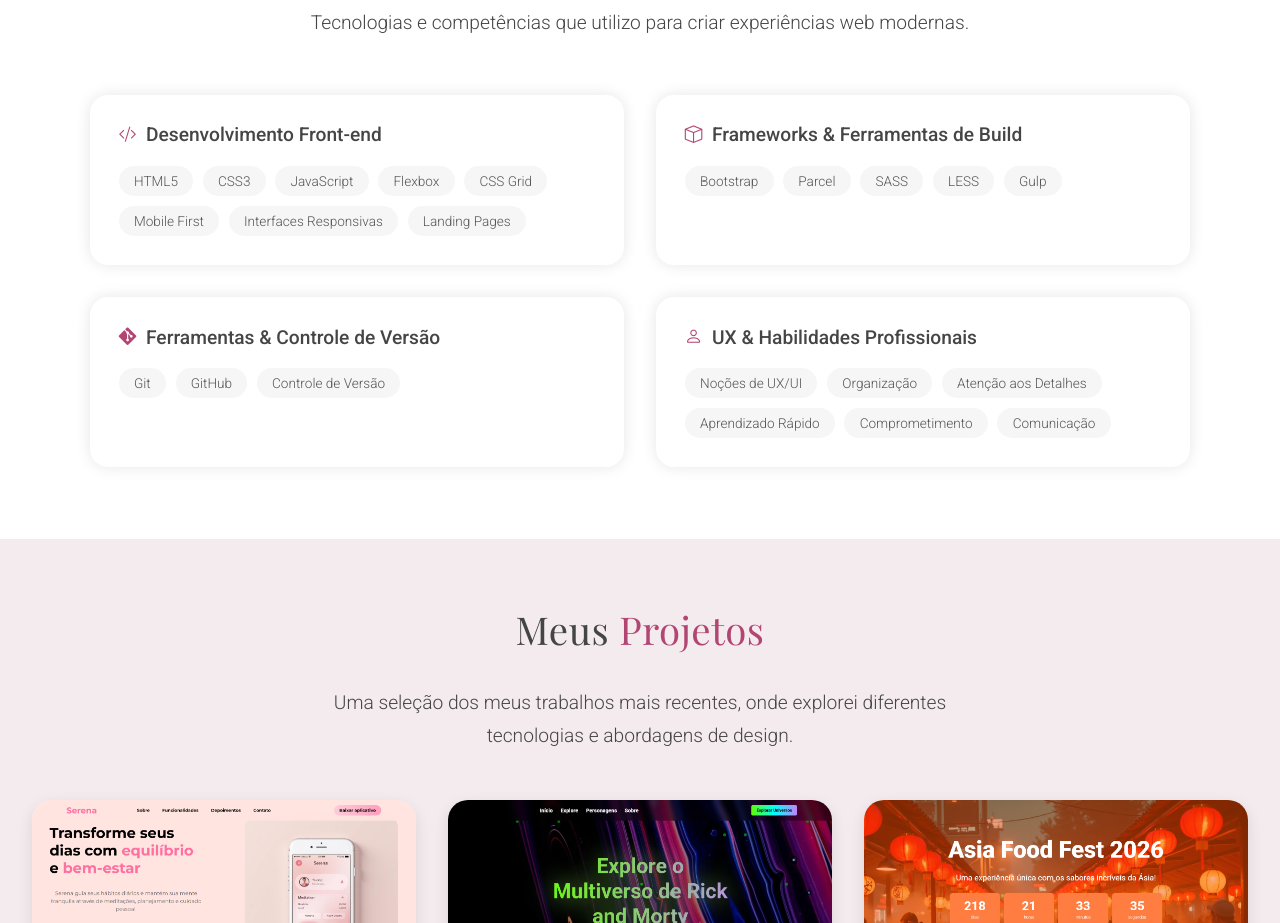
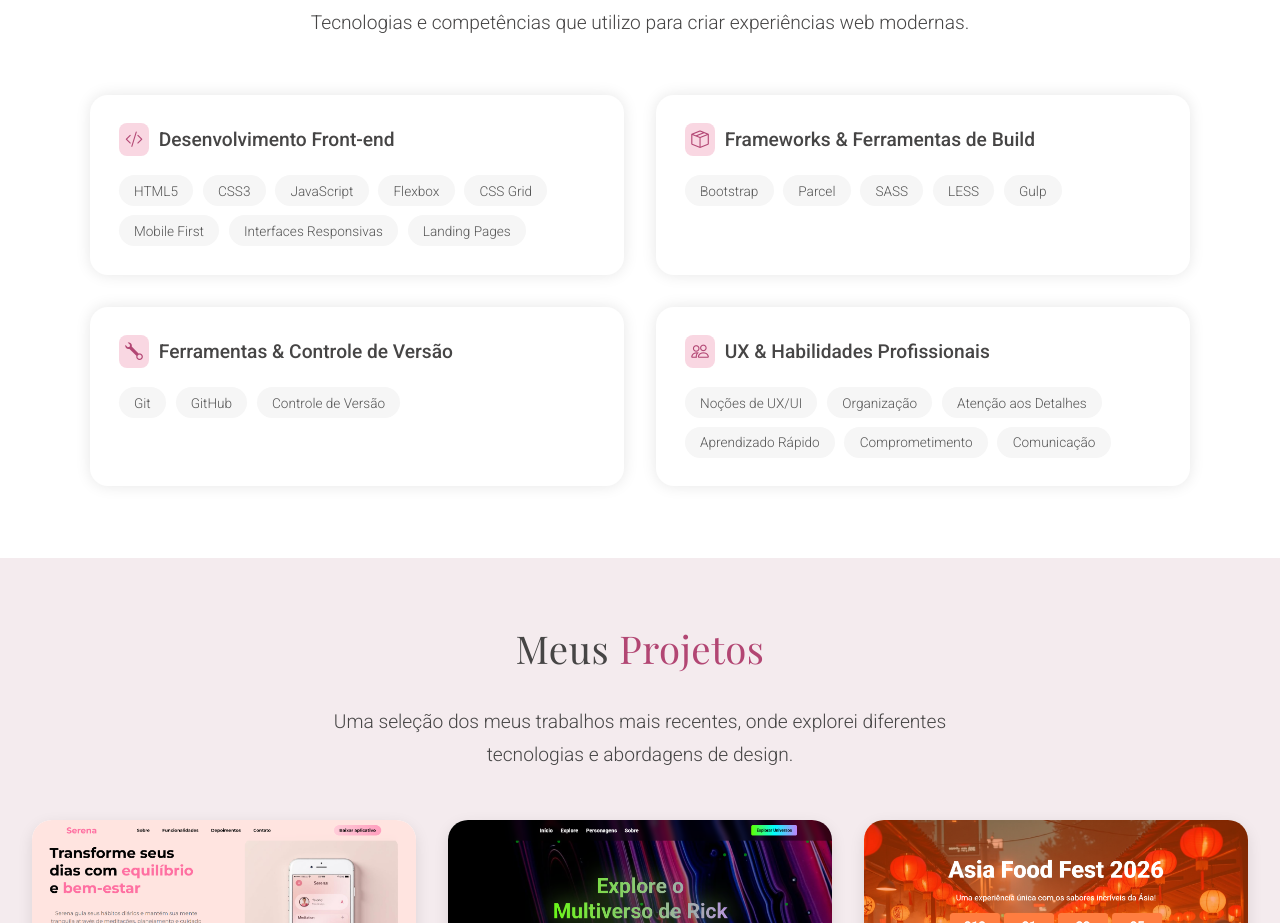
Before and after one commit to iancaTino/Portfolio, a website built with Parcel: page src/index.html in a window 1280 px wide. Shown: the part 1420-2343 px from the top of the page. Built offline with nearby package versions, Linux system fonts and the light colour scheme.

Commit message:
Colocando cor em icones do Bootstrap

```diff
--- a/src/index.html
+++ b/src/index.html
@@ -100,7 +100,7 @@
 
             <div class="skills-card">
                 <h3>
-                    <i class="bi bi-box"></i>
+                    <i class="bi bi-box-seam"></i>
                     Frameworks & Ferramentas de Build
                 </h3>
                 <div class="skills-tags">
@@ -114,7 +114,7 @@
 
             <div class="skills-card">
                 <h3>
-                    <i class="bi bi-git"></i>
+                    <i class="bi bi-wrench"></i>
                     Ferramentas & Controle de Versão
                 </h3>
                 <div class="skills-tags">
@@ -126,7 +126,7 @@
 
             <div class="skills-card">
                 <h3>
-                    <i class="bi bi-person"></i>
+                    <i class="bi bi-people"></i>
                     UX & Habilidades Profissionais
                 </h3>
                 <div class="skills-tags">
--- a/src/styles/_skills.scss
+++ b/src/styles/_skills.scss
@@ -62,7 +62,10 @@
 
         i {
             font-size: 1.1rem;
+            background-color: variables.$color-accent;
             color: variables.$color-secondary;
+            padding: 0.4rem;
+            border-radius: 8px;
         }
     }
 }
```
